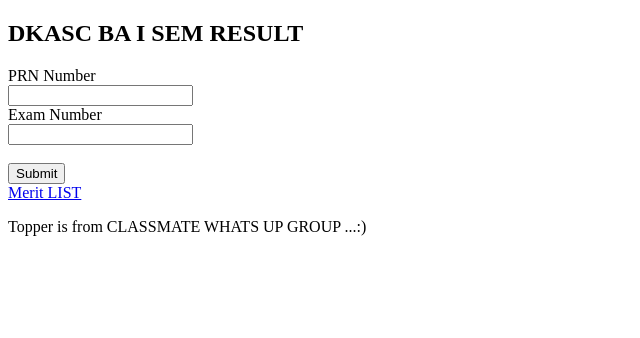
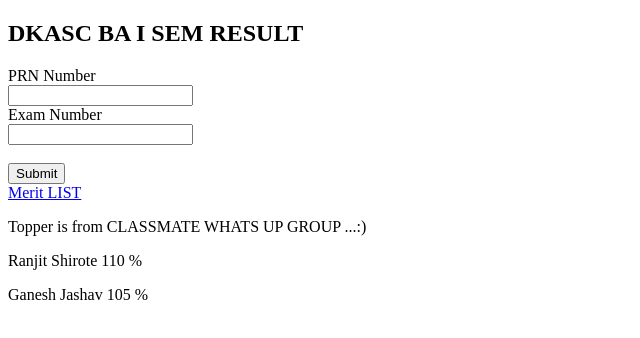
Before and after one commit to dkascResult/dkascresult.github.io, a plain HTML site: page index.html in a window 1280 px wide. Shown: the whole page, without its empty margins (0-640 px from the left). Drawn offline with Linux system fonts and the light colour scheme.

Commit message:
Update index.html

```diff
--- a/index.html
+++ b/index.html
@@ -26,6 +26,8 @@
 
 
 <p>Topper is from CLASSMATE WHATS UP GROUP ...:)</p>
+		<p>Ranjit Shirote  110 % </p>
+		<p>Ganesh Jashav  105 %</p>
 
 
 
```
